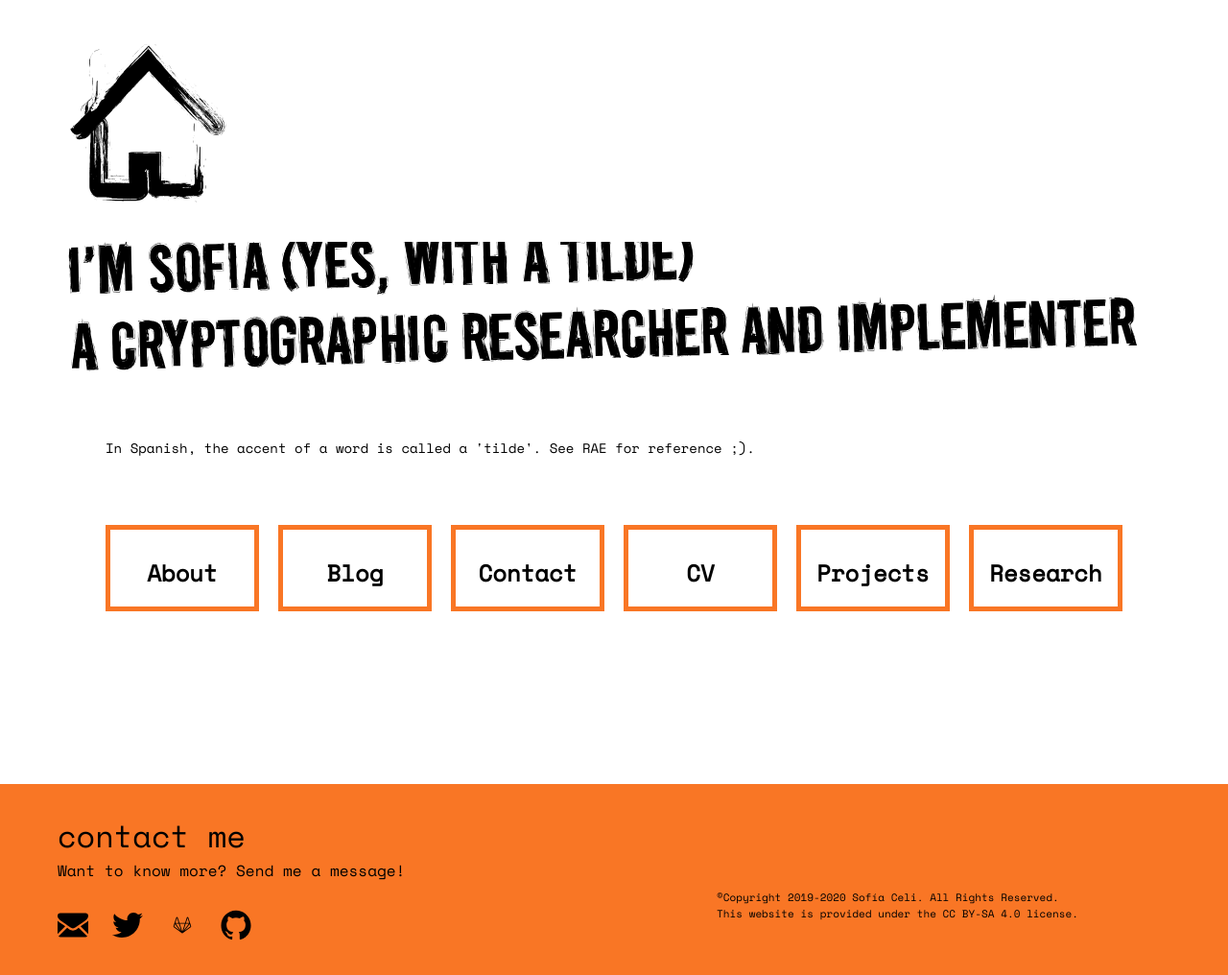
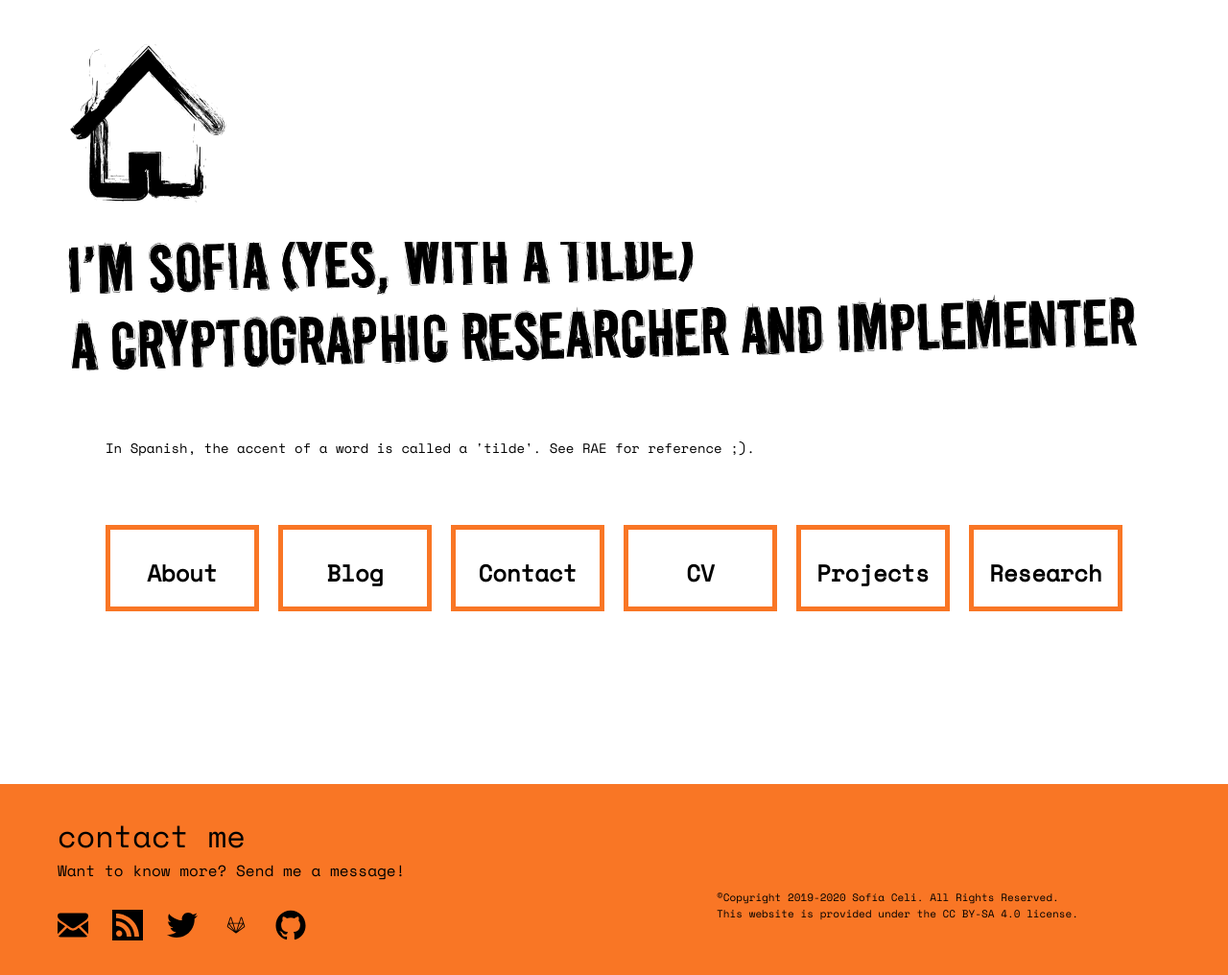
Before and after one commit to claucece/claucece.github.io, a Jekyll site: the page built from index.html, in a window 1280 px wide. Shown: the whole page at 96% size. Built offline with Jekyll 4.4.1, drawn with Linux system fonts in a browser that asks for light colours.

Commit message:
Add feed to the footer

```diff
--- a/_includes/footer.html
+++ b/_includes/footer.html
@@ -14,6 +14,13 @@
                   <path d="M31.047,225.299C19.37,217.514,9.015,208.598,0,198.555V435.98l137.541-137.541 C110.025,279.229,74.572,254.877,31.047,225.299z"/>
                   <path d="M520.059,225.299c-41.865,28.336-77.447,52.73-106.75,73.195l137.486,137.492V198.555 C541.98,208.396,531.736,217.306,520.059,225.299z"/>
                   <path d="M501.613,59.013H49.181c-15.784,0-27.919,5.33-36.42,15.979C4.253,85.646,0.006,98.97,0.006,114.949 c0,12.907,5.636,26.892,16.903,41.959c11.267,15.061,23.256,26.891,35.961,35.496c6.965,4.921,27.969,19.523,63.012,43.801 c18.917,13.109,35.368,24.535,49.505,34.395c12.05,8.396,22.442,15.667,31.022,21.701c0.985,0.691,2.534,1.799,4.59,3.269 c2.215,1.591,5.018,3.61,8.476,6.107c6.659,4.816,12.191,8.709,16.597,11.683c4.4,2.975,9.731,6.298,15.985,9.988 c6.249,3.685,12.143,6.456,17.675,8.299c5.533,1.842,10.655,2.766,15.367,2.766h0.306h0.306c4.711,0,9.834-0.924,15.368-2.766 c5.531-1.843,11.42-4.608,17.674-8.299c6.248-3.69,11.572-7.02,15.986-9.988c4.406-2.974,9.938-6.866,16.598-11.683 c3.451-2.497,6.254-4.517,8.469-6.102c2.057-1.476,3.605-2.577,4.596-3.274c6.684-4.651,17.1-11.892,31.104-21.616 c25.482-17.705,63.01-43.764,112.742-78.281c14.957-10.447,27.453-23.054,37.496-37.803c10.025-14.749,15.051-30.22,15.051-46.408 c0-13.525-4.873-25.098-14.598-34.737C526.461,63.829,514.932,59.013,501.613,59.013z"/>
+                </svg>
+              </span>
+            </a>
+            <a class="footer-link" href="{{ "/feed.xml" | prepend: site.baseurl }}" target="_blank" title="Use web feed">
+              <span class="icon-footer">
+                <svg viewBox="0 0 16 16">
+                  <path d="M0 0v16h16v-16h-16zM3.6 14c-0.9 0-1.6-0.7-1.6-1.6s0.7-1.6 1.6-1.6 1.6 0.7 1.6 1.6-0.6 1.6-1.6 1.6zM7.6 14c0-3.1-2.5-5.6-5.6-5.6v-2.4c4.4 0 8 3.6 8 8h-2.4zM11.6 14c0-5.3-4.3-9.6-9.6-9.6v-2.4c6.6 0 12 5.4 12 12h-2.4z"></path>
                 </svg>
               </span>
             </a>
```
